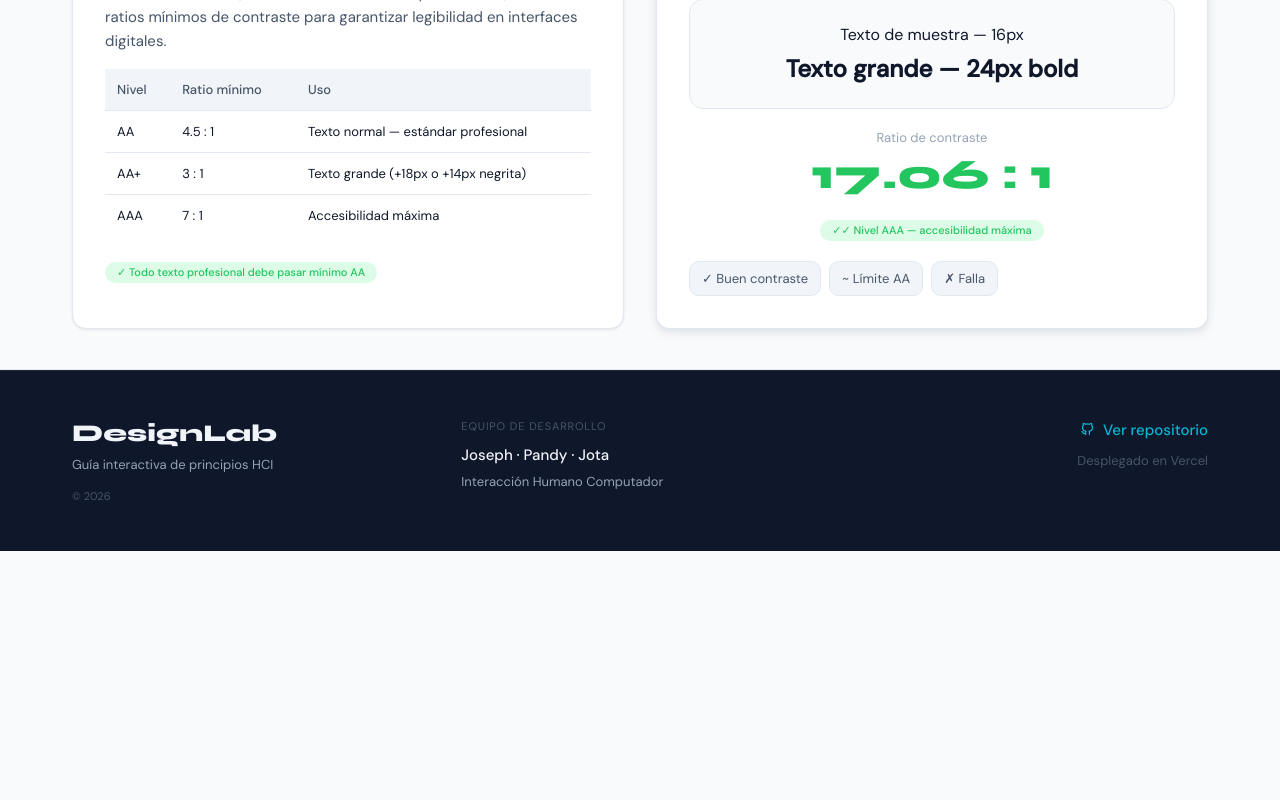
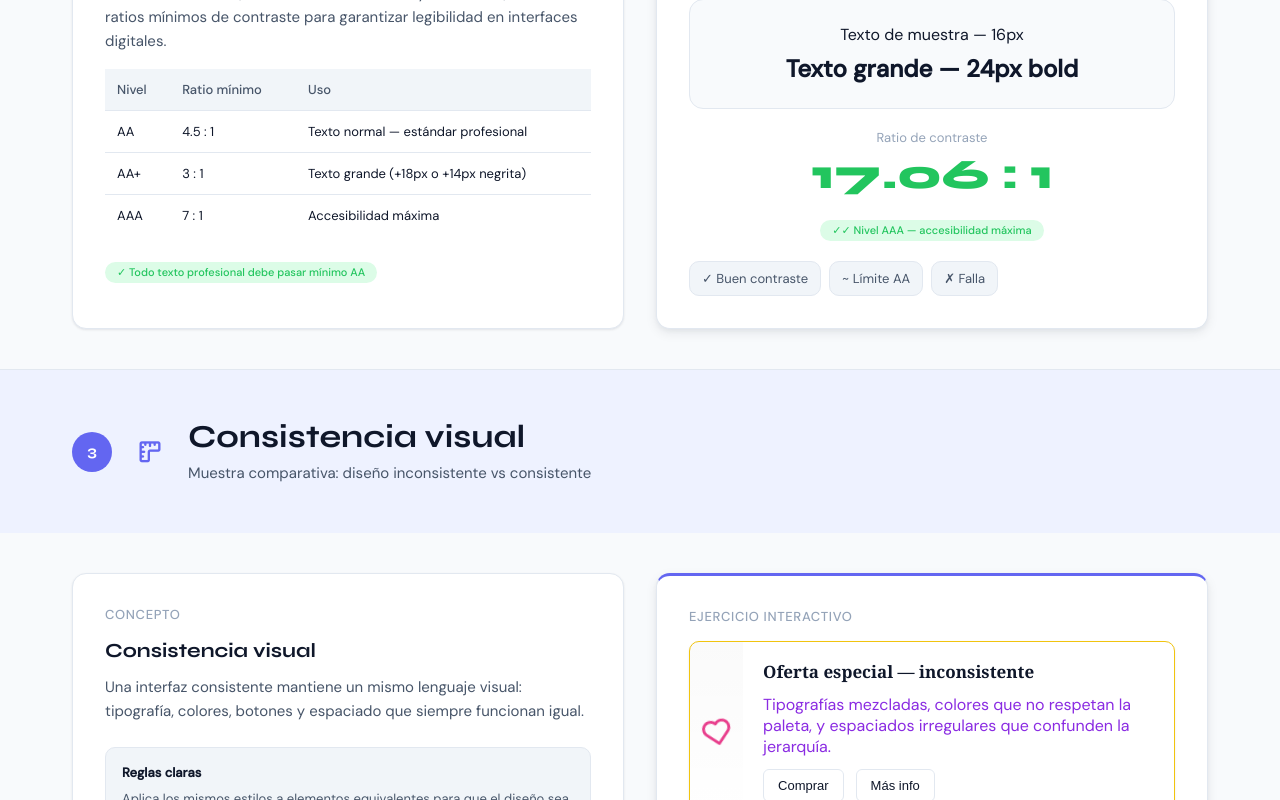
Before and after one commit to josephch28/designlab, a React (Vite) app: page / in a window 1280 px wide. Shown: the part 2000-2800 px from the top of the page. Before the commit the page ends 2551 px from the top, so only its background shows below. Built offline with nearby package versions, Linux system fonts and the light colour scheme.

Commit message:
feat: módulo consistencia con comparador interactivo

```diff
--- a/src/App.jsx
+++ b/src/App.jsx
@@ -8,6 +8,7 @@ import Footer from './components/Footer'
 
 import ModuloTipografia from './modules/ModuloTipografia'
 import ModuloColor from './modules/ModuloColor'
+import ModuloConsistencia from './modules/ModuloConsistencia'
 
 export default function App() {
   const [darkMode, setDarkMode] = useState(false)
@@ -25,7 +26,7 @@ export default function App() {
         <ModuloColor />
         {/* Pandy — ModuloIconografia */}
         {/* Pandy — ModuloEstados */}
-        {/* Jota — ModuloConsistencia */}
+        <ModuloConsistencia />
         {/* Jota — ModuloInteraccion */}
       </main>
       <Footer />
--- /dev/null
+++ b/src/modules/ModuloConsistencia.css
@@ -0,0 +1,156 @@
+.consistency-concept__heading {
+  font-family: var(--font-title);
+  font-size: var(--text-lg);
+  font-weight: var(--weight-bold);
+  color: var(--color-text);
+  margin-bottom: var(--space-3);
+}
+.consistency-concept__intro {
+  font-size: var(--text-base);
+  color: var(--color-text-secondary);
+  line-height: var(--leading-normal);
+  margin-bottom: var(--space-6);
+}
+
+.consistency-concept__list {
+  display: grid;
+  gap: var(--space-4);
+}
+
+.consistency-concept__item {
+  display: grid;
+  gap: var(--space-2);
+  padding: var(--space-4);
+  border: 1px solid var(--color-border);
+  border-radius: var(--radius-md);
+  background: var(--color-bg-secondary);
+}
+
+.consistency-concept__item-title {
+  font-size: var(--text-sm);
+  font-weight: var(--weight-bold);
+  color: var(--color-text);
+}
+
+.consistency-concept__item-text {
+  margin: 0;
+  font-size: var(--text-sm);
+  color: var(--color-text-secondary);
+  line-height: var(--leading-normal);
+}
+
+.consistency-concept__note {
+  margin-top: var(--space-6);
+}
+
+.consistency-exercise {
+  display: flex;
+  gap: var(--space-6);
+  align-items: stretch;
+  flex-wrap: wrap;
+}
+
+.consistency-card {
+  background: var(--color-bg-card);
+  border: 1px solid var(--color-border);
+  border-radius: var(--radius-md);
+  box-shadow: var(--shadow-sm);
+  flex: 1 1 360px;
+  display: flex;
+  min-width: 280px;
+  overflow: hidden;
+}
+
+.consistency-card__media {
+  width: 110px;
+  display: flex;
+  align-items: center;
+  justify-content: center;
+  background: linear-gradient(180deg, rgba(0,0,0,0.02), transparent);
+}
+.consistency-card__media .ti {
+  font-size: 34px;
+}
+
+.consistency-card__body {
+  padding: var(--space-5);
+  display: flex;
+  flex-direction: column;
+  gap: var(--space-3);
+}
+
+.consistency-card__title {
+  margin: 0;
+  font-family: var(--font-title);
+  font-size: var(--text-md);
+}
+.consistency-card__text {
+  margin: 0;
+  color: var(--color-text-secondary);
+  font-family: var(--font-body);
+}
+
+.consistency-card__actions {
+  margin-top: auto;
+  display: flex;
+  gap: var(--space-3);
+}
+
+/* Inconsistent styles (left card) */
+.consistency-card--inconsistent {
+  border-color: #f1c40f;
+}
+.consistency-card--inconsistent .inconsistent-icon {
+  color: #e83e8c;
+  transform: rotate(-12deg);
+}
+.inconsistent-btn {
+  border-radius: 2px;
+  padding: 6px 10px;
+  font-size: 13px;
+  cursor: default;
+}
+.inconsistent-btn--primary {
+  background: linear-gradient(90deg,#ff7a7a,#ffb199);
+  border: 1px solid #ff4d4d;
+  color: white;
+}
+.inconsistent-btn--ghost {
+  background: transparent;
+  color: #6b7280;
+  border: 2px dashed #a78bfa;
+  padding: 4px 12px;
+}
+
+/* Consistent styles (right card) */
+.consistency-card--consistent {
+  border-color: var(--color-border-strong);
+}
+.consistency-card--consistent .consistent-icon {
+  color: var(--color-primary);
+}
+.btn {
+  border: 1px solid var(--color-border);
+  background: transparent;
+  color: var(--color-text);
+  border-radius: var(--radius-sm);
+  padding: 8px 14px;
+  transition: background var(--transition-fast), color var(--transition-fast);
+}
+.btn-primary {
+  background: var(--color-primary);
+  color: var(--color-text-inverse);
+  border-color: var(--color-primary-hover);
+}
+.btn-ghost {
+  background: transparent;
+  color: var(--color-text-secondary);
+  border-color: transparent;
+}
+
+@media (max-width: 720px) {
+  .consistency-exercise {
+    flex-direction: column;
+  }
+  .consistency-card__media { width: 80px }
+}
--- /dev/null
+++ b/src/modules/ModuloConsistencia.jsx
@@ -0,0 +1,94 @@
+import ModuleLayout from '../components/ModuleLayout'
+import './ModuloConsistencia.css'
+
+const concept = (
+  <div className="consistency-concept">
+    <h3 className="consistency-concept__heading">Consistencia visual</h3>
+    <p className="consistency-concept__intro">
+      Una interfaz consistente mantiene un mismo lenguaje visual: tipografía,
+      colores, botones y espaciado que siempre funcionan igual.
+    </p>
+
+    <div className="consistency-concept__list">
+      <div className="consistency-concept__item">
+        <span className="consistency-concept__item-title">Reglas claras</span>
+        <p className="consistency-concept__item-text">
+          Aplica los mismos estilos a elementos equivalentes para que el diseño sea predecible.
+        </p>
+      </div>
+      <div className="consistency-concept__item">
+        <span className="consistency-concept__item-title">Elementos uniformes</span>
+        <p className="consistency-concept__item-text">
+          Botones y tarjetas deben compartir tamaños, bordes y jerarquía visual.
+        </p>
+      </div>
+      <div className="consistency-concept__item">
+        <span className="consistency-concept__item-title">Sistema único</span>
+        <p className="consistency-concept__item-text">
+          Usa variables y una escala de espaciado común para que todo encaje con el diseño general.
+        </p>
+      </div>
+    </div>
+
+    <p className="consistency-concept__note">
+      <span className="badge badge-neutral">Tipografía · Color · Espaciado · Componentes</span>
+    </p>
+  </div>
+)
+
+function ExerciseCards() {
+  return (
+    <div className="consistency-exercise">
+      <div className="consistency-card consistency-card--inconsistent">
+        <div className="consistency-card__media">
+          <i className="ti ti-heart inconsistent-icon" />
+        </div>
+        <div className="consistency-card__body">
+          <h4 className="consistency-card__title" style={{ fontFamily: 'Georgia, serif' }}>
+            Oferta especial — inconsistente
+          </h4>
+          <p className="consistency-card__text" style={{ color: '#8a2be2' }}>
+            Tipografías mezcladas, colores que no respetan la paleta, y espaciados
+            irregulares que confunden la jerarquía.
+          </p>
+          <div className="consistency-card__actions">
+            <button className="btn inconsistent-btn inconsistent-btn--primary">Comprar</button>
+            <button className="btn inconsistent-btn inconsistent-btn--ghost">Más info</button>
+          </div>
+        </div>
+      </div>
+
+      <div className="consistency-card consistency-card--consistent">
+        <div className="consistency-card__media">
+          <i className="ti ti-star consistent-icon" />
+        </div>
+        <div className="consistency-card__body">
+          <h4 className="consistency-card__title">
+            Oferta especial — consistente
+          </h4>
+          <p className="consistency-card__text">
+            Tipografía, colores y espaciado unificados; botones y jerarquía claros.
+          </p>
+          <div className="consistency-card__actions">
+            <button className="btn btn-primary">Comprar</button>
+            <button className="btn btn-ghost">Más info</button>
+          </div>
+        </div>
+      </div>
+    </div>
+  )
+}
+
+export default function ModuloConsistencia() {
+  return (
+    <ModuleLayout
+      id="consistencia"
+      icon="ti-ruler"
+      title="Consistencia visual"
+      description="Muestra comparativa: diseño inconsistente vs consistente"
+      moduleNumber={3}
+      concept={concept}
+      exercise={<ExerciseCards />}
+    />
+  )
+}
```
Also changed, not shown: 1 other file (tests, documents, lock files or other folders).
